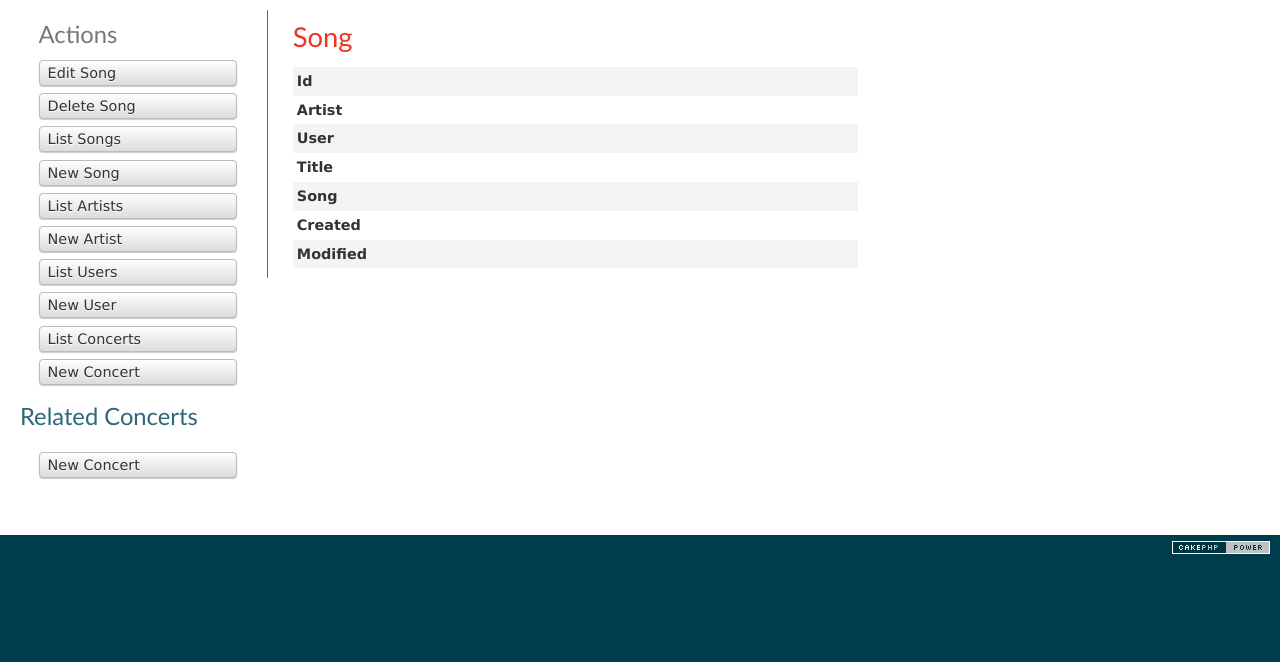
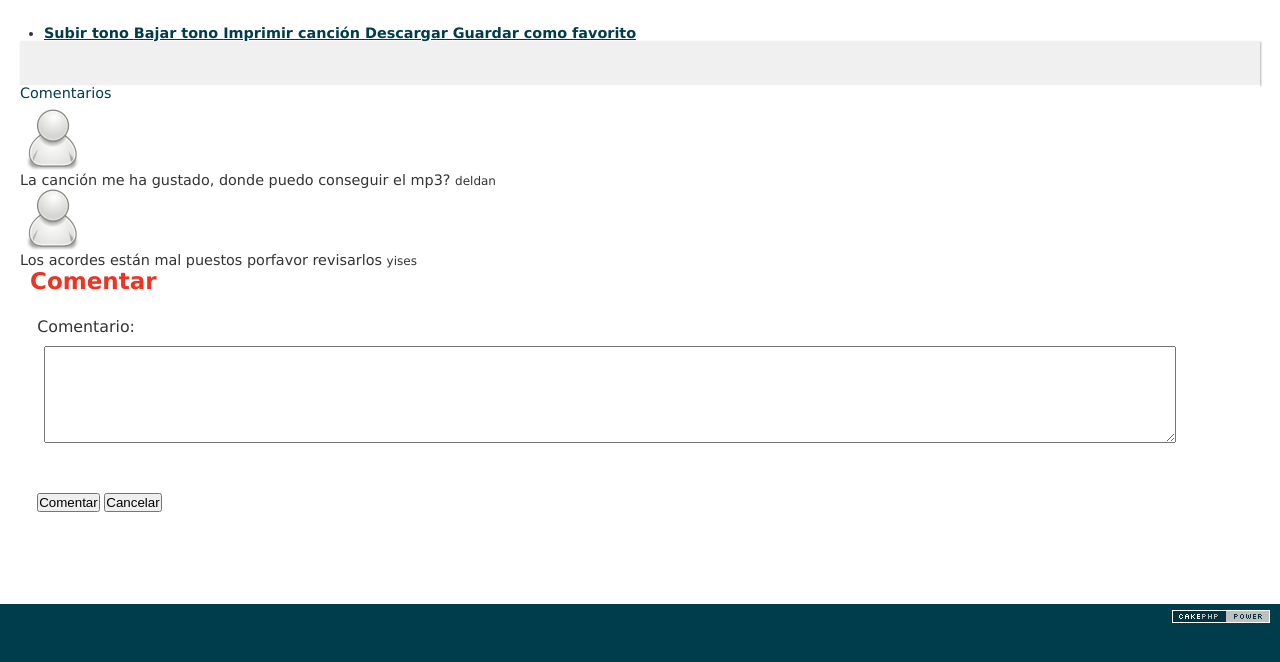
Before and after one commit to deldan/songschords, a CakePHP app: the page made by app/View/Songs/view.ctp in a window 1280 px wide. Shown: the part 47-709 px from the top of the page. Run offline with PHP 8.4 and a stand-in for CakePHP, Linux system fonts and the light colour scheme; the template is opened without the code that fills it, so the values that code supplies are empty; some libraries are stand-ins or nearby versions.

Commit message:
View song
he cambiado un campo en la base de datos OJO!

```diff
--- a/app/Config/database.php
+++ b/app/Config/database.php
@@ -67,7 +67,7 @@ class DATABASE_CONFIG {
 		'password' => 'root',
 		'database' => 'songs',
 		'prefix' => '',
-		//'encoding' => 'utf8',
+		'encoding' => 'utf8',
 	);
 
 	public $test = array(
--- a/app/Controller/UsersController.php
+++ b/app/Controller/UsersController.php
@@ -11,7 +11,7 @@ class UsersController extends AppController {
 
 	public function beforeFilter(){
 	    parent::beforeFilter();
-	    $allow = array('login' , 'register');
+	    $allow = array('login' , 'register', 'resetUserPassword');
 	    if(Configure::read('debug') > 0) {
 	      $allow[] = 'admin_register';
 	    }
--- a/app/View/Songs/view.ctp
+++ b/app/View/Songs/view.ctp
@@ -1,94 +1,97 @@
-<div class="songs view">
-<h2><?php  echo __('Song');?></h2>
-	<dl>
-		<dt><?php echo __('Id'); ?></dt>
-		<dd>
-			<?php echo h($song['Song']['id']); ?>
-			&nbsp;
-		</dd>
-		<dt><?php echo __('Artist'); ?></dt>
-		<dd>
-			<?php echo $this->Html->link($song['Artist']['name'], array('controller' => 'artists', 'action' => 'view', $song['Artist']['id'])); ?>
-			&nbsp;
-		</dd>
-		<dt><?php echo __('User'); ?></dt>
-		<dd>
-			<?php echo $this->Html->link($song['User']['username'], array('controller' => 'users', 'action' => 'view', $song['User']['id'])); ?>
-			&nbsp;
-		</dd>
-		<dt><?php echo __('Title'); ?></dt>
-		<dd>
-			<?php echo h($song['Song']['title']); ?>
-			&nbsp;
-		</dd>
-		<dt><?php echo __('Song'); ?></dt>
-		<dd>
-			<?php echo h($song['Song']['song']); ?>
-			&nbsp;
-		</dd>
-		<dt><?php echo __('Created'); ?></dt>
-		<dd>
-			<?php echo h($song['Song']['created']); ?>
-			&nbsp;
-		</dd>
-		<dt><?php echo __('Modified'); ?></dt>
-		<dd>
-			<?php echo h($song['Song']['modified']); ?>
-			&nbsp;
-		</dd>
-	</dl>
-</div>
-<div class="actions">
-	<h3><?php echo __('Actions'); ?></h3>
-	<ul>
-		<li><?php echo $this->Html->link(__('Edit Song'), array('action' => 'edit', $song['Song']['id'])); ?> </li>
-		<li><?php echo $this->Form->postLink(__('Delete Song'), array('action' => 'delete', $song['Song']['id']), null, __('Are you sure you want to delete # %s?', $song['Song']['id'])); ?> </li>
-		<li><?php echo $this->Html->link(__('List Songs'), array('action' => 'index')); ?> </li>
-		<li><?php echo $this->Html->link(__('New Song'), array('action' => 'add')); ?> </li>
-		<li><?php echo $this->Html->link(__('List Artists'), array('controller' => 'artists', 'action' => 'index')); ?> </li>
-		<li><?php echo $this->Html->link(__('New Artist'), array('controller' => 'artists', 'action' => 'add')); ?> </li>
-		<li><?php echo $this->Html->link(__('List Users'), array('controller' => 'users', 'action' => 'index')); ?> </li>
-		<li><?php echo $this->Html->link(__('New User'), array('controller' => 'users', 'action' => 'add')); ?> </li>
-		<li><?php echo $this->Html->link(__('List Concerts'), array('controller' => 'concerts', 'action' => 'index')); ?> </li>
-		<li><?php echo $this->Html->link(__('New Concert'), array('controller' => 'concerts', 'action' => 'add')); ?> </li>
-	</ul>
-</div>
-<div class="related">
-	<h3><?php echo __('Related Concerts');?></h3>
-	<?php if (!empty($song['Concert'])):?>
-	<table cellpadding = "0" cellspacing = "0">
-	<tr>
-		<th><?php echo __('Id'); ?></th>
-		<th><?php echo __('Group Id'); ?></th>
-		<th><?php echo __('Name'); ?></th>
-		<th><?php echo __('Data'); ?></th>
-		<th><?php echo __('Created'); ?></th>
-		<th><?php echo __('Modified'); ?></th>
-		<th class="actions"><?php echo __('Actions');?></th>
-	</tr>
-	<?php
-		$i = 0;
-		foreach ($song['Concert'] as $concert): ?>
-		<tr>
-			<td><?php echo $concert['id'];?></td>
-			<td><?php echo $concert['group_id'];?></td>
-			<td><?php echo $concert['name'];?></td>
-			<td><?php echo $concert['data'];?></td>
-			<td><?php echo $concert['created'];?></td>
-			<td><?php echo $concert['modified'];?></td>
-			<td class="actions">
-				<?php echo $this->Html->link(__('View'), array('controller' => 'concerts', 'action' => 'view', $concert['id'])); ?>
-				<?php echo $this->Html->link(__('Edit'), array('controller' => 'concerts', 'action' => 'edit', $concert['id'])); ?>
-				<?php echo $this->Form->postLink(__('Delete'), array('controller' => 'concerts', 'action' => 'delete', $concert['id']), null, __('Are you sure you want to delete # %s?', $concert['id'])); ?>
-			</td>
-		</tr>
-	<?php endforeach; ?>
-	</table>
-<?php endif; ?>
-
-	<div class="actions">
-		<ul>
-			<li><?php echo $this->Html->link(__('New Concert'), array('controller' => 'concerts', 'action' => 'add'));?> </li>
-		</ul>
+<div class="row">
+	<div class="span12 columns">
+		<div class="hero-unit">
+			<h1><?php echo $song['Song']['title']; ?></h1>
+			<p><?php echo $this->Html->link($song['Artist']['name'], array('controller' => 'artists', 'action' => 'view', $song['Artist']['id'])); ?></p>
+		</div>
+	</div>
+	<div class="span3 columns">
+		<div class="well">
+			<ul class="nav nav-list">
+				<li>
+					<a href="#" id="plus">
+					  <i class="icon-plus"></i>
+					  Subir tono
+					</a>
+					<a href="#" id="minus">
+					  <i class="icon-minus"></i>
+					  Bajar tono
+					</a>
+					<a href="#"  id="print">
+					  <i class="icon-print"></i>
+					  Imprimir canción
+					</a>
+					<a href="#">
+					  <i class="icon-download"></i>
+					  Descargar
+					</a>
+					<a href="#" id="favorite">
+					  <i class="icon-star-empty"></i>
+					  Guardar como favorito
+					</a>
+				</li>
+			</ul>
+		</div>
+	</div>
+	<div class="span9 columns">
+		<div id="song">
+			<pre>
+				<?php echo $song['Song']['song']; ?>
+			</pre>
+			<div id="jtab">
+			</div>
+		</div>
+		<section class="page-header">
+			<h1>Comentarios</h1>
+		</section>
+		<div id="comments">
+			<div class="well">
+				<div class="row">
+				  <div class="span1">
+				  	<a href="#" class="thumbnail">
+				      	<img src="<?php echo $this->Html->url("/");?>img/user.png" alt="user">
+				    </a>
+				</div>
+				<div class="span5">
+				<blockquote>
+					La canción me ha gustado, donde puedo conseguir el mp3?
+					<small>deldan</small>
+				</blockquote>
+				</div>
+				</div>
+			</div>
+			<div class="well">
+			 	<div class="row">
+				  <div class="span1">
+				  	<a href="#" class="thumbnail">
+				      	<img src="<?php echo $this->Html->url("/");?>img/user.png" alt="user">
+				    </a>
+				</div>
+				<div class="span5">
+				<blockquote>
+					Los acordes están mal puestos porfavor revisarlos
+					<small>yises</small>
+				</blockquote>
+				</div>
+				</div>
+			</div>
+		</div>
+		<div id="comment">
+			<form class="form-horizontal">
+			  <fieldset>
+			    <legend>Comentar</legend>
+			    <div class="control-group">
+		            <label class="control-label" for="textarea">Comentario:</label>
+		            <div class="controls">
+		              <textarea class="input-xlarge" id="textarea" rows="3"></textarea>
+		            </div>
+		        </div>
+		        <div class="form-actions">
+		            <button type="submit" class="btn btn-primary">Comentar</button>
+		            <button class="btn">Cancelar</button>
+		        </div>
+			  </fieldset>
+			</form>
+		</div>
 	</div>
 </div>
```
Also changed, not shown: app/Config/Schema/songchord.sql (+13 -47 lines).
